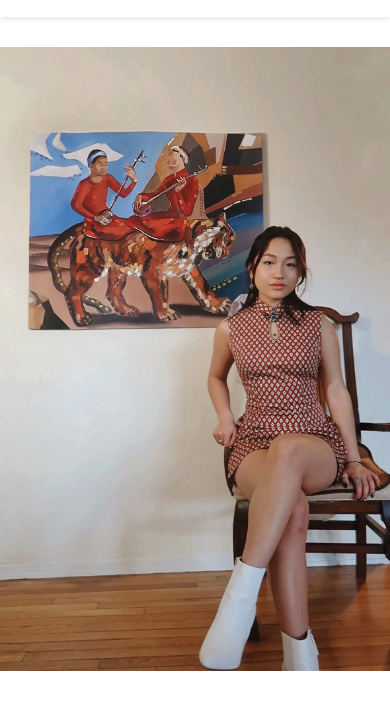
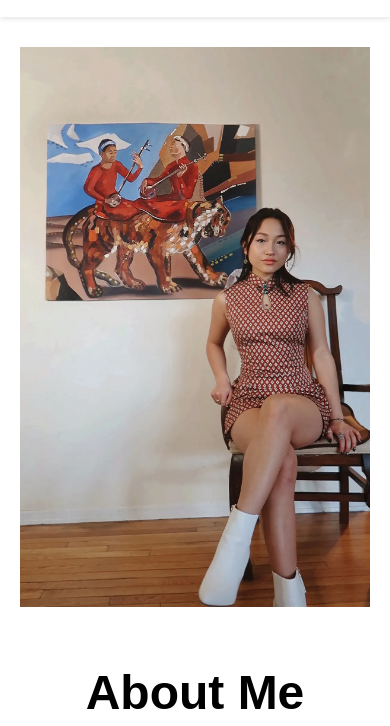
Before and after one commit to artbyivyx/artbyivyx.github.io, a plain HTML site: page about_me.html in a window 390 px wide. Shown: the part 84-810 px from the top of the page. Drawn offline with Linux system fonts and the light colour scheme; a web font is replaced by a local one.

Commit message:
mobile formatting

```diff
--- a/about_me.css
+++ b/about_me.css
@@ -20,9 +20,15 @@ body {
     color: #5C6248;
 }
 
+.image-container {
+    width: 100%;
+    max-width: 510px;
+    padding: 0 20px;
+    box-sizing: border-box;
+}
+
 .about-pic {
     width: 100%;
-    max-width: 510px;
     height: auto;
 }
 
--- a/about_me.html
+++ b/about_me.html
@@ -23,7 +23,7 @@
     </div>
 
     <div class="about">
-        <div>
+        <div class="image-container">
             <img class='about-pic' src="images/about_me.png"/>
         </div>
         <div class="about-container">
@@ -39,7 +39,5 @@
             </p>
         </div>
     </div>
-
-    </p>
 </body>
 </html>
```
Also changed, not shown: contact.html (+1 -1 lines), index.html (+1 -1 lines), paintings.html (+1 -1 lines). Lines whose indentation alone changed are shown as unchanged.
